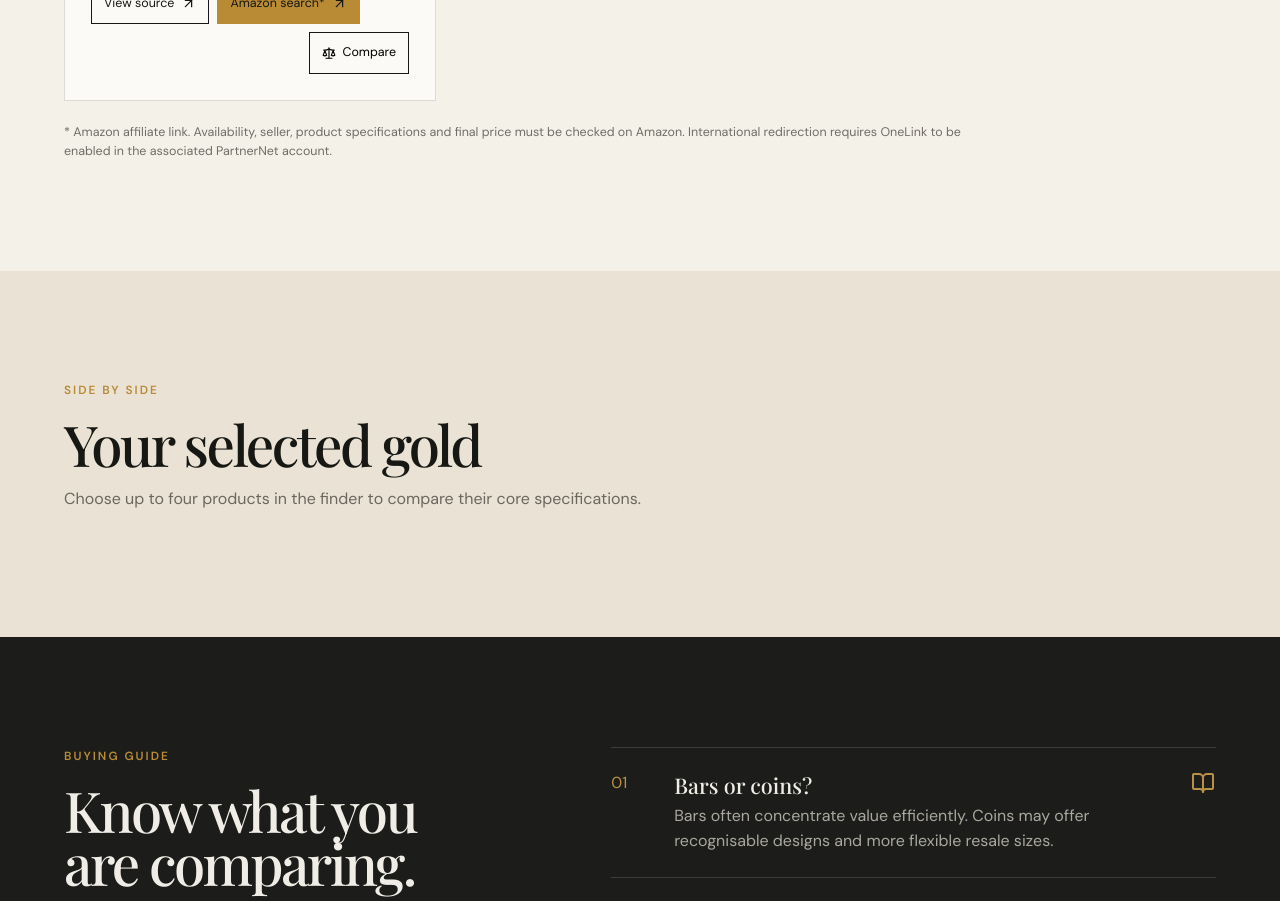
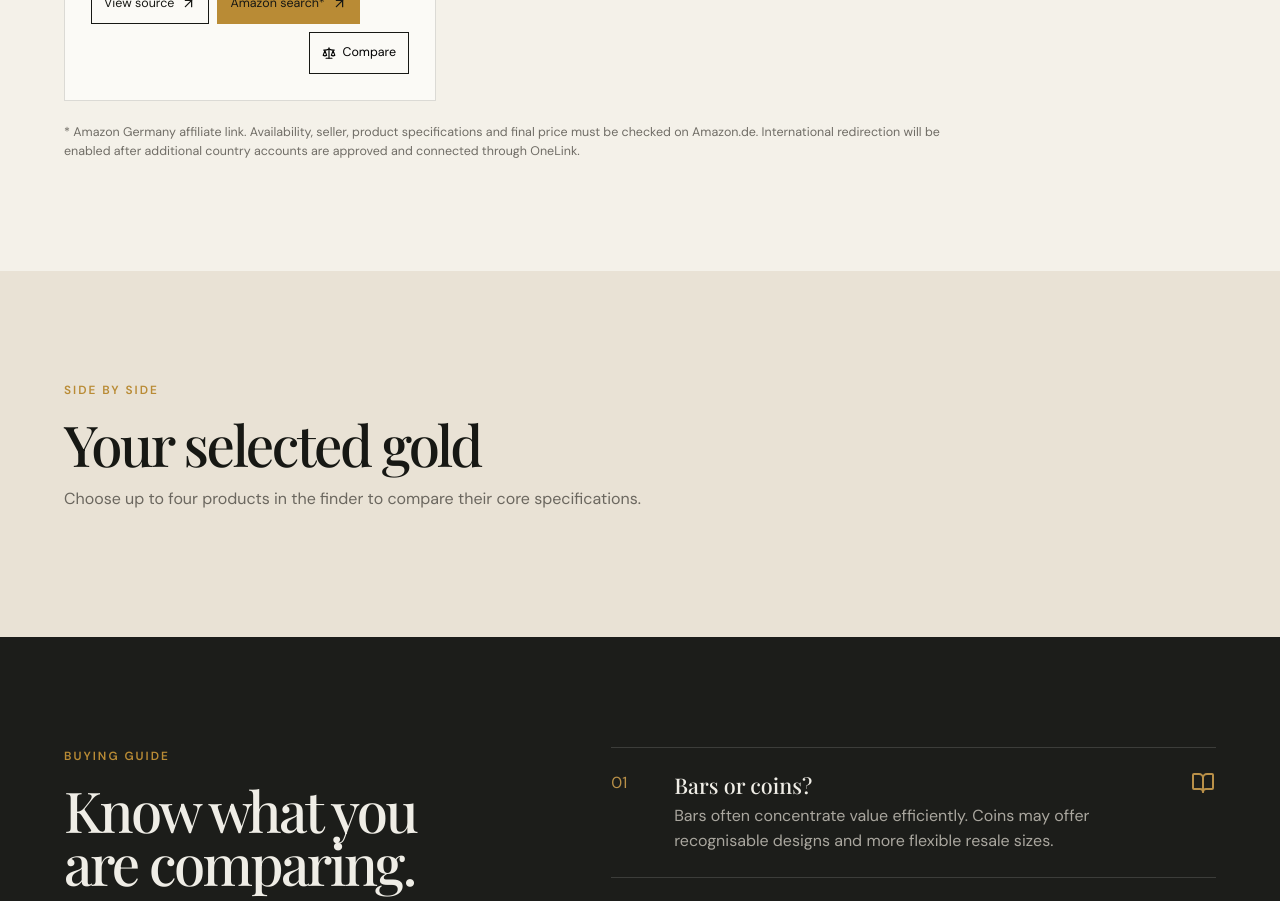
Before and after one commit to FunkeyMedia/gold-finder, a Next.js app: page / in a window 1280 px wide. Shown: the part 2540-3441 px from the top of the page. Built offline with nearby package versions, Linux system fonts and the light colour scheme; a web font is replaced by a local one.

Commit message:
Use production Gold Finder domain

```diff
--- a/src/app/layout.tsx
+++ b/src/app/layout.tsx
@@ -5,7 +5,8 @@ import './affiliate.css';
 export const metadata: Metadata = {
   title: 'Gold Finder — Compare physical gold with clarity',
   description: 'Explore investment gold bars and bullion coins by weight, purity, mint and delivery region.',
-  metadataBase: new URL('https://gold-finder.vercel.app'),
+  metadataBase: new URL('https://www.gold-finder.com'),
+  alternates: { canonical: '/' },
 };
 
 export default function RootLayout({children}:{children:React.ReactNode}) {
--- a/src/app/sitemap.ts
+++ b/src/app/sitemap.ts
@@ -1,4 +1,4 @@
 import type { MetadataRoute } from 'next';
 export default function sitemap(): MetadataRoute.Sitemap {
-  return ['','finder','guide','about','faq','disclosure','privacy'].map(p=>({url:`https://gold-finder.vercel.app/${p}`,lastModified:new Date()}));
+  return ['','finder','guide','about','faq','disclosure','privacy'].map(p=>({url:`https://www.gold-finder.com/${p}`,lastModified:new Date()}));
 }
--- a/src/components/GoldFinder.tsx
+++ b/src/components/GoldFinder.tsx
@@ -33,7 +33,7 @@ export default function GoldFinder(){
    <div className="controls"><label className="search"><Search/><input value={query} onChange={e=>setQuery(e.target.value)} placeholder="Search coin, bar, mint or dealer"/></label><Select label="Format" icon={<SlidersHorizontal/>} value={type} set={setType} options={['All','Bar','Coin']}/><Select label="Delivery region" icon={<Globe2/>} value={region} set={setRegion} options={['International','Europe','UK','US']}/><Select label="Sort" icon={<ChevronDown/>} value={sort} set={setSort} options={['name','weight']}/></div>
    <div className="result-head"><span>{visible.length} recognised products</span><button onClick={()=>{setQuery('');setType('All');setRegion('International')}}>Reset filters</button></div>
    <div className="grid">{visible.map((p,i)=><article className="card" key={p.id}><div className={`metal ${p.type.toLowerCase()}`}>{p.type==='Coin'?<Coins/>:<Box/>}<span>{String(i+1).padStart(2,'0')}</span></div><div className="card-body"><div className="tag">{p.type} · {p.weight}</div><h3>{p.name}</h3><dl><div><dt>Fine weight</dt><dd>{p.grams===33.93?'1 oz fine gold':`${p.grams} g`}</dd></div><div><dt>Fineness</dt><dd>{p.purity}</dd></div><div><dt>Maker / mint</dt><dd>{p.maker}</dd></div><div><dt>Source</dt><dd>{p.dealer}</dd></div></dl><p className="no-price">Price unavailable · feed connection pending</p><div className="actions"><a href={p.url} target="_blank" rel="nofollow sponsored noopener">View source <ArrowUpRight size={15}/></a><a className="amazon" href={amazonUrl(p.name)} target="_blank" rel="nofollow sponsored noopener" aria-label={`Search for ${p.name} on Amazon, affiliate link`}>Amazon search* <ArrowUpRight size={15}/></a><button className={compare.includes(p.id)?'selected':''} onClick={()=>toggle(p.id)}>{compare.includes(p.id)?<Check size={14}/>:<Scale size={14}/>} Compare</button></div></div></article>)}</div>
-   <p className="amazon-note">* Amazon affiliate link. Availability, seller, product specifications and final price must be checked on Amazon. International redirection requires OneLink to be enabled in the associated PartnerNet account.</p>
+   <p className="amazon-note">* Amazon Germany affiliate link. Availability, seller, product specifications and final price must be checked on Amazon.de. International redirection will be enabled after additional country accounts are approved and connected through OneLink.</p>
    {!visible.length&&<div className="empty"><Search/><h3>No matches yet</h3><p>Try another region or remove a filter.</p></div>}
   </section>
   {compare.length>0&&<aside className="compare"><div><Scale/><strong>Compare selection</strong><span>{compare.length}/4 products</span></div><div>{compare.map(id=><button key={id} onClick={()=>toggle(id)}>{products.find(p=>p.id===id)?.name}<X size={13}/></button>)}</div><a href="#comparison">Review comparison</a></aside>}
```
Also changed, not shown: 1 other file (tests, documents, lock files or other folders).
